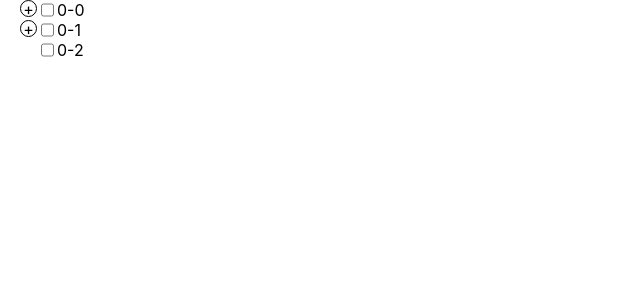
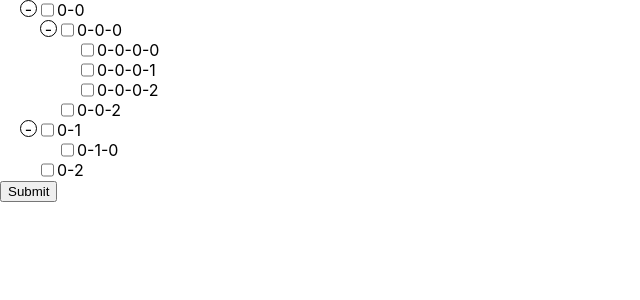
Before and after one commit to Mayankraj44/Nested-Checkbox, a React (Create React App) app: page / in a window 1280 px wide. Shown: the top 300 px of the page, without its empty margins (0-640 px from the left). Built offline with nearby package versions, Linux system fonts and the light colour scheme.

Commit message:
update :basic ui and functionality done

```diff
--- a/src/component/Checkbox/CheckBoxItem.jsx
+++ b/src/component/Checkbox/CheckBoxItem.jsx
@@ -2,80 +2,72 @@ import React, { useRef, useState } from "react";
 import CheckBoxParent from "./CheckBoxParent";
 
 const CheckBoxItem = ({ data }) => {
-    const [expanded,setExpanded]=useState(false)
-  const [active, setActive] = useState(false);
-  const ref=useRef(null);
-  const checkBoxRef=useRef(null)
+  const [expanded, setExpanded] = useState(true);
+  const ref = useRef(null);
+  const checkBoxRef = useRef(null);
 
-  const toggleExpanded=()=>{
-    setExpanded(prev=>!prev)
+  const toggleExpanded = () => {
+    setExpanded((prev) => !prev);
+  };
 
+  function handleClick(e) {
+    console.log(data.name, " clicked", e);
+    const inputs = ref.current.querySelectorAll("input[type=checkbox]");
+    if (inputs.length && e.target !== checkBoxRef.current) {
+      const inputArray = [...inputs];
+      const result = inputArray.map((ele) => ele.checked);
+      const checkFlag = result.indexOf(true);
+      const unCheckFlag = result.indexOf(false);
+
+      if (checkFlag !== -1 && unCheckFlag !== -1) {
+        checkBoxRef.current.indeterminate = true;
+      } else if (checkFlag !== -1 && unCheckFlag === -1) {
+        checkBoxRef.current.indeterminate = false;
+        checkBoxRef.current.checked = true;
+      } else {
+        checkBoxRef.current.indeterminate = false;
+        checkBoxRef.current.checked = false;
+      }
+    }
   }
 
-  function handleClick(e){
-    console.log(data.name," clicked",e)
-    const inputs=ref.current.querySelectorAll("input[type=checkbox]");
-    if(inputs.length && e.target !== checkBoxRef.current){
-      console.log("Inuts Array",inputs)
-    const inputArray=[...inputs]
-    const result=inputArray.map(ele=>ele.checked)
-    const checkFlag=result.indexOf(true)
-    const unCheckFlag=result.indexOf(false)
-    console.log("Result",result)
-   if(checkFlag!==-1 && unCheckFlag!==-1){
-    checkBoxRef.current.indeterminate  = true;
+  function toggleActiveState(e) {
+    const value = e.target.checked;
+    e.target.indeterminate = false;
+    const inputs = ref.current.querySelectorAll("input[type=checkbox]");
 
-   }
-   else if(checkFlag !==-1 && unCheckFlag === -1){
-    checkBoxRef.current.indeterminate = false
-    checkBoxRef.current.checked=true
-   }
-   else{
-    checkBoxRef.current.indeterminate = false
-    checkBoxRef.current.checked=false
-   }
-
+    if (inputs) {
+      console.log("inouts", inputs);
+      inputs.forEach((element) => {
+        element.checked = value;
+        element.indeterminate = false;
+      });
     }
-
-
   }
-
-  function toggleActiveState(e){
-    const value=e.target.checked
-    e.target.indeterminate=false
-    const inputs=ref.current.querySelectorAll("input[type=checkbox]");
-
-
-      if(inputs){
-        console.log("inouts",inputs)
-        inputs.forEach(element=>{
-          element.checked=value;
-          element.indeterminate=false
-      })
-       }
-
-
-    setActive(value)
-  }
-
-
 
   return (
     <div onClick={handleClick} className="test">
       <div style={{ display: "flex" }}>
-        {<div className="stateBox" style={{visibility:`${data.children.length===0 && 'hidden'}`}} onClick={toggleExpanded}>
-            {expanded ? "-" :"+"}
-        </div>}
+        {
+          <div
+            className="stateBox"
+            style={{ visibility: `${data.children.length === 0 && "hidden"}` }}
+            onClick={toggleExpanded}
+          >
+            {expanded ? "-" : "+"}
+          </div>
+        }
         <input
-        ref={checkBoxRef}
+          ref={checkBoxRef}
           type="checkbox"
+          data-name={data.name}
           defaultValue={false}
           onChange={(e) => toggleActiveState(e)}
         />
         <label>{data.name}</label>
       </div>
-      <div ref={ref} style={{display :`${expanded ? 'block' : 'none'}`}} >
-    <CheckBoxParent data={data.children}  />
+      <div ref={ref} style={{ display: `${expanded ? "block" : "none"}` }}>
+        <CheckBoxParent data={data.children} />
       </div>
     </div>
   );
--- a/src/component/Checkbox/Checkbox.jsx
+++ b/src/component/Checkbox/Checkbox.jsx
@@ -12,14 +12,32 @@ const Checkbox = () => {
       setData(result)
     },[])
 
+    const formValues=(e)=>{
+      e.preventDefault()
+      const elements=e.target.elements
+     console.log(elements)
+     const elementArray=[...elements]
+     const result=elementArray.slice(0,elementArray.length-1).reduce((acc,item)=>{
+      if(item.checked){
+        acc.push({
+          name:item.getAttribute("data-name"),
+          checked:item.checked
+        })
+      }
+      return acc
+     },[])
+     console.log("Form values",result)
+    }
+
 
 
     console.log("Data",data)
 
   return (
-    <>
+    <form onSubmit={(e)=>formValues(e)}>
     {data && <CheckBoxParent data={data} />}
-    </>
+    <button >Submit</button>
+    </form>
   )
 }
 
```
